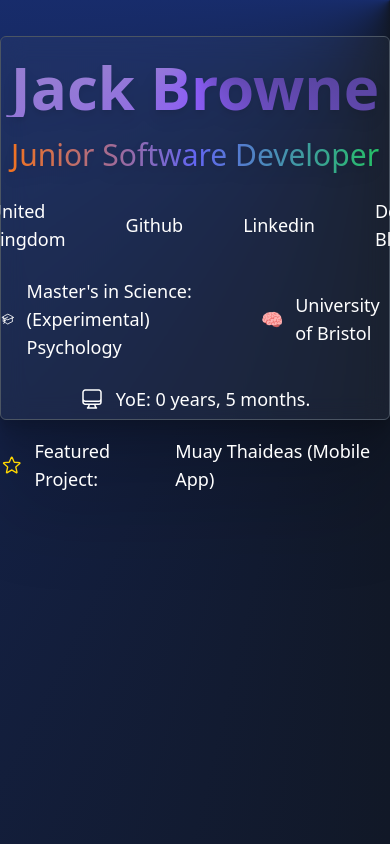
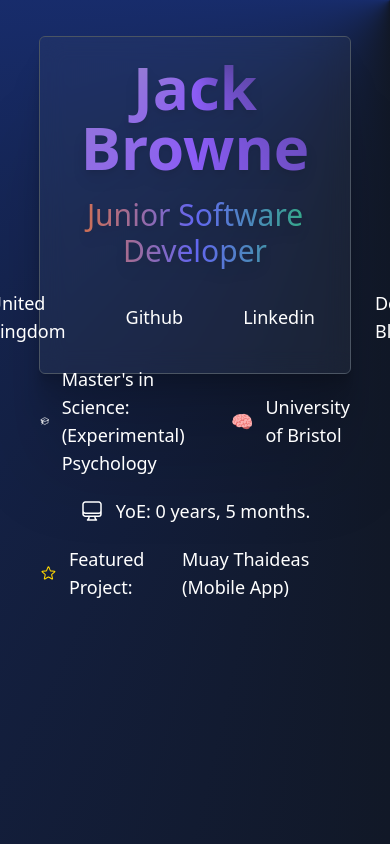
Before and after one commit to JJB9922/JJB9922Portfolio, a React (Vite) app in the folder JJB9922Portfolio/: page / in a window 390 px wide. Built offline with nearby package versions, Linux system fonts and the light colour scheme.

Commit message:
responsive spacing

```diff
--- a/JJB9922Portfolio/src/App.tsx
+++ b/JJB9922Portfolio/src/App.tsx
@@ -24,7 +24,7 @@ function App() {
     <div
       className ="bg-[conic-gradient(at_top_right,_var(--tw-gradient-stops))] from-slate-900 via-gray-900 to-blue-800 h-screen relative overflow-hidden">
 
-        <div className='container ml-auto mr-auto mt-9 h-96 w-full bg-gray-500 rounded-md bg-clip-padding backdrop-filter backdrop-blur-md bg-opacity-10 border border-gray-600 shadow-[0_2.8px_2.2px_rgba(0,_0,_0,_0.034),_0_6.7px_5.3px_rgba(0,_0,_0,_0.048),_0_12.5px_10px_rgba(0,_0,_0,_0.06),_0_22.3px_17.9px_rgba(0,_0,_0,_0.072),_0_41.8px_33.4px_rgba(0,_0,_0,_0.086),_0_100px_80px_rgba(0,_0,_0,_0.12)]'>
+        <div className='container ml-auto mr-auto mt-9 h-2/5 w-4/5 bg-gray-500 rounded-md bg-clip-padding backdrop-filter backdrop-blur-md bg-opacity-10 border border-gray-600 shadow-[0_2.8px_2.2px_rgba(0,_0,_0,_0.034),_0_6.7px_5.3px_rgba(0,_0,_0,_0.048),_0_12.5px_10px_rgba(0,_0,_0,_0.06),_0_22.3px_17.9px_rgba(0,_0,_0,_0.072),_0_41.8px_33.4px_rgba(0,_0,_0,_0.086),_0_100px_80px_rgba(0,_0,_0,_0.12)]'>
 
             <h1 className=
               'mt-5 text-center bg-[conic-gradient(at_top,_var(--tw-gradient-stops))] from-slate-800 via-violet-500 to-zinc-400 bg-clip-text text-transparent drop-shadow-lg text-6xl font-bold '>
@@ -34,7 +34,7 @@ function App() {
               Junior Software Developer
             </body>
 
-            <div className='container mx-auto mt-6'>
+            <div className='container mx-auto mt-5'>
               <body className='flex items-center justify-center'>
                 <svg xmlns="http://www.w3.org/2000/svg" fill="none" viewBox="0 0 24 24" strokeWidth={1.5} stroke="white" className="w-6 h-6">
                   <path strokeLinecap="round" strokeLinejoin="round" d="M15 10.5a3 3 0 11-6 0 3 3 0 016 0z" />
@@ -62,7 +62,7 @@ function App() {
 
               </body>
             </div>
-            <div className='container mx-auto mt-6 justify-center'>
+            <div className='container mx-auto mt-5 justify-center'>
               <body className='flex items-center justify-center'>
                 <svg xmlns="http://www.w3.org/2000/svg" fill="none" viewBox="0 0 24 24" strokeWidth={1.5} stroke="white" className="w-6 h-6">
                 <path strokeLinecap="round" strokeLinejoin="round" d="M4.26 10.147a60.436 60.436 0 00-.491 6.347A48.627 48.627 0 0112 20.904a48.627 48.627 0 018.232-4.41 60.46 60.46 0 00-.491-6.347m-15.482 0a50.57 50.57 0 00-2.658-.813A59.905 59.905 0 0112 3.493a59.902 59.902 0 0110.399 5.84c-.896.248-1.783.52-2.658.814m-15.482 0A50.697 50.697 0 0112 13.489a50.702 50.702 0 017.74-3.342M6.75 15a.75.75 0 100-1.5.75.75 0 000 1.5zm0 0v-3.675A55.378 55.378 0 0112 8.443m-7.007 11.55A5.981 5.981 0 006.75 15.75v-1.5" />
@@ -74,7 +74,7 @@ function App() {
               </body>
             </div>
 
-            <div className='container mx-auto mt-6 justify-center'>
+            <div className='container mx-auto mt-5 justify-center'>
               <body className='flex items-center justify-center'>
                 <svg xmlns="http://www.w3.org/2000/svg" fill="none" viewBox="0 0 24 24" strokeWidth={1.5} stroke="white" className="w-6 h-6">
                 <path strokeLinecap="round" strokeLinejoin="round" d="M9 17.25v1.007a3 3 0 01-.879 2.122L7.5 21h9l-.621-.621A3 3 0 0115 18.257V17.25m6-12V15a2.25 2.25 0 01-2.25 2.25H5.25A2.25 2.25 0 013 15V5.25m18 0A2.25 2.25 0 0018.75 3H5.25A2.25 2.25 0 003 5.25m18 0V12a2.25 2.25 0 01-2.25 2.25H5.25A2.25 2.25 0 013 12V5.25" />
@@ -84,7 +84,7 @@ function App() {
               </body>
             </div>
 
-            <div className='container mx-auto mt-6 justify-center'>
+            <div className='container mx-auto mt-5 justify-center'>
               <body className='flex items-center justify-center'>
                 <svg xmlns="http://www.w3.org/2000/svg" fill="none" viewBox="0 0 24 24" strokeWidth={1.5} stroke="gold" className="w-6 h-6">
                 <path strokeLinecap="round" strokeLinejoin="round" d="M11.48 3.499a.562.562 0 011.04 0l2.125 5.111a.563.563 0 00.475.345l5.518.442c.499.04.701.663.321.988l-4.204 3.602a.563.563 0 00-.182.557l1.285 5.385a.562.562 0 01-.84.61l-4.725-2.885a.563.563 0 00-.586 0L6.982 20.54a.562.562 0 01-.84-.61l1.285-5.386a.562.562 0 00-.182-.557l-4.204-3.602a.563.563 0 01.321-.988l5.518-.442a.563.563 0 00.475-.345L11.48 3.5z" />
```
